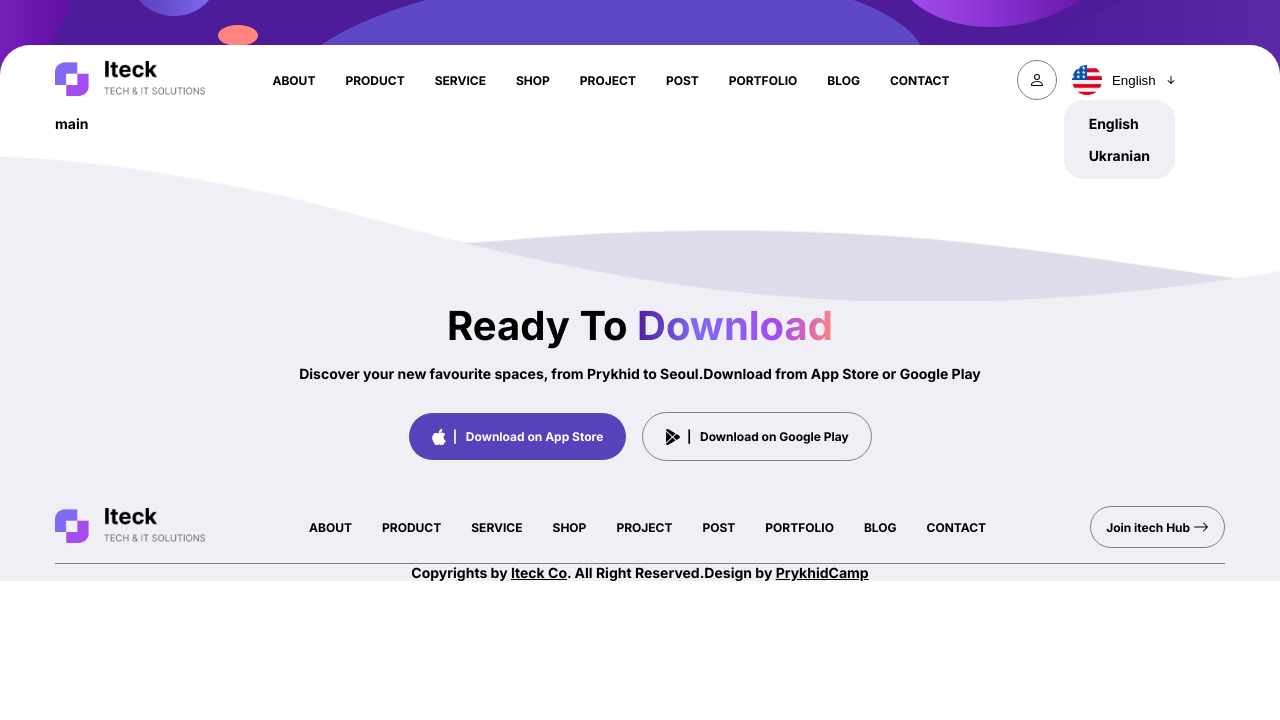
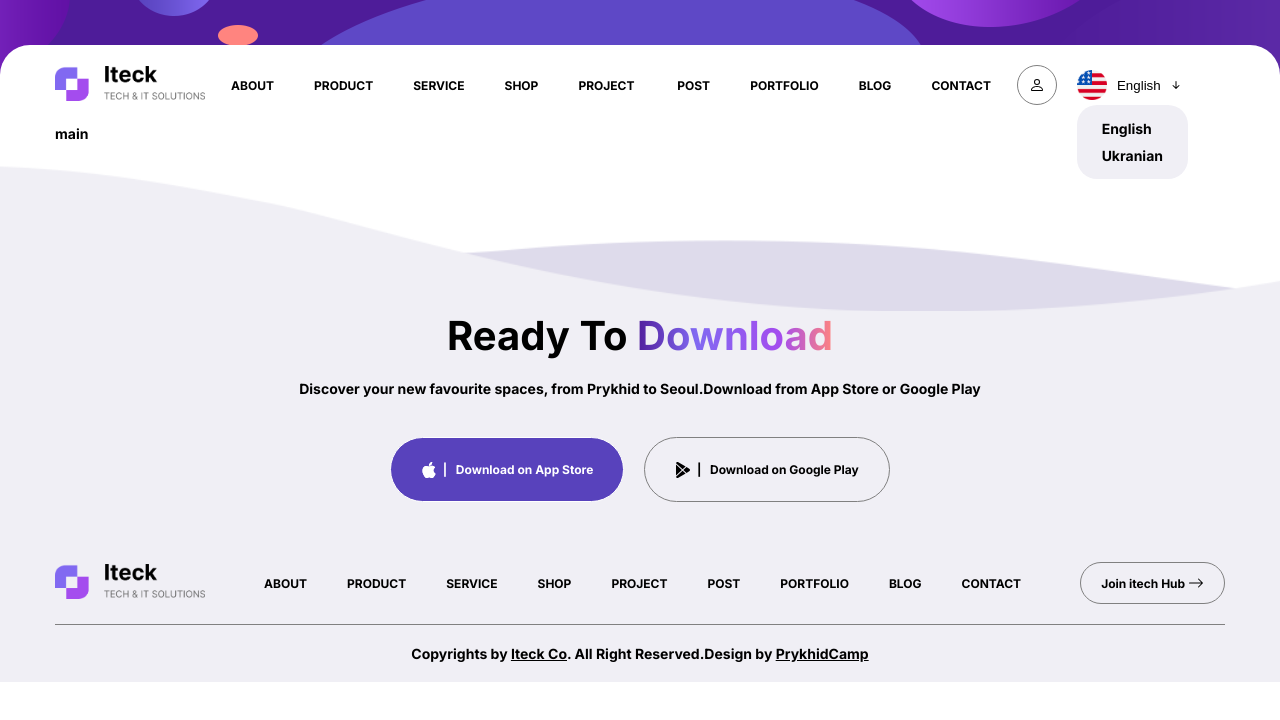
Before and after one commit to AnjeiPrykhid/itech, a website built with Vite: page index.html in a window 1280 px wide. Built offline with nearby package versions, Linux system fonts and the light colour scheme.

Commit message:
lesson 8: adaptive footer, header for mobile

```diff
--- a/index.html
+++ b/index.html
@@ -17,6 +17,7 @@
           </a>
 
           <nav class="navigation">
+            <nav class="navigation header__navigation">
               <ul>
                 <li><a class="link" href="./pages/about/index.html">About</a></li>
                 <li>
@@ -29,19 +30,23 @@
                   <a class="link" href="./pages/shop/index.html">Shop</a>
                 </li>
                 <li>
-                <a class="link" href="./pages/project/index.html">Project</a>
+                  <a class="link" href="./pages/project/index.html">Project&nbsp;<svg xmlns="http://www.w3.org/2000/svg" width="16" height="16" fill="currentColor" class="header__svg_tablet" viewBox="0 0 16 16">
+                    <path fill-rule="evenodd" d="M8 4a.5.5 0 0 1 .5.5v5.793l2.146-2.147a.5.5 0 0 1 .708.708l-3 3a.5.5 0 0 1-.708 0l-3-3a.5.5 0 1 1 .708-.708L7.5 10.293V4.5A.5.5 0 0 1 8 4z"/>
+                  </svg></a>
                 </li>
-              <li><a class="link" href="./pages/post/index.html">Post</a></li>
-              <li>
+                <li class="header__link_tablet header__link_tablet_one"><a class="link" href="./pages/post/index.html">Post</a></li>
+                <li  class="header__link_tablet header__link_tablet_two" >
                   <a class="link" href="./pages/portfolio/index.html"
                     >Portfolio</a
                   >
                 </li>
-              <li><a class="link" href="./pages/blog/index.html">Blog</a></li>
-              <li>
-                <a class="link" href="./pages/contact/index.html">Contact</a>
+                <li  class="header__link_tablet header__link_tablet_three"><a class="link" href="./pages/blog/index.html">Blog</a></li>
+                <li  class="header__link_tablet header__link_tablet_four">
+                  <a class="link " href="./pages/contact/index.html">Contact</a>
                 </li>
               </ul>
+            </nav>
+
           </nav>
           <div class="header__buttons">
             <button class="button button_round">
@@ -78,6 +83,7 @@
 
     <footer>
       <div class="footer__wave"></div>
+      <div class="container">
         <div class="container footer__container">
           <div class="footer__top">
             <p class="text_biggest">Ready To <span class=" text_gradient">Download</span></p>
@@ -105,7 +111,7 @@
             ><img class="logo" src="assets/images/logoitech.png" alt="logo" />
           </a>
 
-          <nav class="navigation">
+          <nav class="navigation footer__navigation">
             <ul>
               <li><a class="link" href="./pages/about/index.html">About</a></li>
               <li>
@@ -115,24 +121,24 @@
                 <a class="link" href="./pages/service/index.html">Service</a>
               </li>
               <li>
-                <a class="link" href="./pages/shop/index.html">Shop</a>
+                <a class="link"  href="./pages/shop/index.html">Shop</a>
               </li>
               <li>
                 <a class="link" href="./pages/project/index.html">Project</a>
               </li>
-              <li><a class="link" href="./pages/post/index.html">Post</a></li>
+              <li ><a class="link" >Post</a>
+              </li>
               <li>
-                <a class="link" href="./pages/portfolio/index.html"
-                  >Portfolio</a
-                >
+                <a class="link" href="./pages/portfolio/index.html">Portfolio</a>
               </li>
-              <li><a class="link" href="./pages/blog/index.html">Blog</a></li>
+              <li><a class="link" href="./pages/blog/index.html">Blog</a>
+              </li>
               <li>
                 <a class="link" href="./pages/contact/index.html">Contact</a>
               </li>
             </ul>
           </nav>
-          <a href="./pages/contact/index.html" class="button">
+          <a href="./pages/contact/index.html" class="button footer__button">
             Join itech Hub&nbsp;<svg
               xmlns="http://www.w3.org/2000/svg"
               width="16"
@@ -152,6 +158,8 @@
             <p>Copyrights by <a href="#" target="_blank">Iteck Co</a>. All Right Reserved.Design by <a href="#" target="_blank"> PrykhidCamp</a></p>
           </div>
         </div>
+      </div>
+
 
 
 
--- a/styles/button.scss
+++ b/styles/button.scss
@@ -1,5 +1,7 @@
+@use'variables' as v;
+
 .button {
-  --size: 40px;
+  --size: 30px;
 
   display: flex;
   justify-content: center;
@@ -41,4 +43,8 @@
     height: calc(var(--gap) * 1.15);
     padding: calc(var(--gap) * 1) calc(var(--gap) * 1.5);
   }
+
+  @media (min-width: v.$tablet) {
+    --size: 40px;
+  }
 }
--- a/styles/footer.scss
+++ b/styles/footer.scss
@@ -1,3 +1,5 @@
+@use'variables' as v;
+
 footer {
 --wave-size: 269px;
 position: relative;
@@ -43,11 +45,38 @@ background-color: var(--cream-color);
     .footer__center {
         width: 100%;
         display: flex;
+        flex-direction: column;
         justify-content: space-between;
         align-items: center;
+
         gap: var(--gap);
         padding: var(--gap) 0;
         border-bottom: 1px solid grey;
+
+        @media (min-width: v.$tablet) {
+            flex-direction: row;
+            justify-content: space-between;
+            align-items: center;
+        }
+    }
+
+    .footer__navigation ul {
+    flex-wrap: wrap;
+    gap: var(--gap) calc(var(--gap) * 2);
+        li {
+            display: flex;
+            width: 88px;
+            align-self: start;
+        }
+
+        @media (min-width: v.$tablet) {
+            justify-content: space-around;
+        }
+        @media (min-width: v.$desktop){
+            li{
+                width: auto;
+            }
+        }
     }
 
     .footer__lang {
@@ -55,11 +84,21 @@ background-color: var(--cream-color);
     }
     .footer__buttons {
         display: flex;
+        flex-direction: column;
         gap: var(--gap);
         margin: calc(var(--gap)* 2) 0 ;
+
+        @media (min-width: v.$bigger-mobile){
+            flex-direction: row;
+        }
+    }
+
+    .footer__button {
+        white-space: nowrap;
     }
 
     .footer__bottom {
+        padding: 20px;
         a{
             text-decoration: underline;
             &:hover, &:active, &:focus {
--- a/styles/header.scss
+++ b/styles/header.scss
@@ -1,3 +1,5 @@
+@use'variables' as v;
+
 .top_banner {
   width: 100%;
   height: 75px;
@@ -49,32 +51,106 @@ header {
     background-color: var(--cream-color);
     border-radius:  20px;
 
-    display: flex;
     position: absolute;
-    flex-direction: column;
-    align-items: flex-start;
 
     padding: 10px 0;
     top: 40px;
-    right: 50px;
+    right: 60px;
     gap: 5px;
 
     a {
+      display: block;
       padding: 5px 25px;
-      width: 100%;
+      width: calc(100% - 50px);
+
       &:hover {
         background-color: var(--white-color);
       }
     }
+    @media (min-width: v.$tablet) {
+      right: -5px;
+    }
+
+    @media (min-width: v.$desktop) {
+      right: 37px;
+    }
   }
 
+.header__navigation {
+  @media (max-width: v.$tablet) {
+    display: none;
+  }
+}
 
   .navigation ul {
+    position: relative;
     display: flex;
+    column-gap: calc(var(--gap)* 2);
+    row-gap: calc(var(--gap)/ 2);
     gap: calc(var(--gap) * 2);
     font: var(--smaller-font);
     text-transform: uppercase;
     font: var(--smaller-font);
     text-transform: uppercase;
+
+    a{
+      display: flex;
+      justify-content: center;
+      align-items: center;
+    }
+
   }
+
+nav {
+  position: relative;
 }
+
+  .header__svg_tablet{
+  display: none;
+
+  @media (min-width: 768px) {
+    display: inline;
+  }
+  @media (min-width: v.$desktop) {
+    display: none;
+  }
+  }
+
+    .header__link_tablet {
+      @media (min-width: v.$tablet) {
+      --top: 27px;
+
+      position:absolute;
+      right: -18px;
+      width: 120px;
+      height: var(--top);
+      display: flex;
+      align-items: center;
+      justify-content: center;
+
+      &_one {
+        top: var(--top);
+      }
+      &_two {
+        top: calc(var(--top) *2);
+      }
+      &_three {
+        top: calc(var(--top) *3);
+      }
+      &_four {
+        top: calc(var(--top) *4);
+
+
+      }
+    }
+
+    @media (min-width: v.$desktop) {
+      position: static;
+      width: auto;
+      height: auto;
+
+    }
+  }
+
+
+  }
--- a/styles/layout.scss
+++ b/styles/layout.scss
@@ -17,13 +17,15 @@ header, main, footer {
 
   .container {
     width: 100%;
+    padding: var(--gap);
 
     @media (min-width: v.$bigger-mobile) {
-        width: 576px;
+        width: 510px;
       }
 
     @media (min-width: v.$tablet) {
       width: 720px;
+      padding: 0;
     }
 
     @media (min-width: v.$desktop) {
--- a/styles/variables.scss
+++ b/styles/variables.scss
@@ -1,7 +1,9 @@
 
     //breakpoints
-$tablet: 768;
+
+$tablet: 768px;
 $bigger-mobile: 576px;
+$bigger-tablet: 992px;
 $desktop: 1200px;
 $bigger-desktop: 1400px;
 
@@ -10,10 +12,20 @@ $bigger-desktop: 1400px;
 
 
 :root {
---smaller-font:700 12px 'Inter', sans-serif;
---font: 400 14px 'Inter', sans-serif;
---biggest: 700 40px 'Inter', sans-serif;
+--smaller-font:700 11px 'Inter', sans-serif;
+--font: 400 13px 'Inter', sans-serif;
+--biggest: 700 25px 'Inter', sans-serif;
 
     --transition: 0.3s;
     --gap: 15px;
+
+    @media (min-width: $bigger-tablet) {
+        --gap: 20px;
+      }
+
+      @media (min-width: $tablet) {
+        --smaller-font:700 12px 'Inter', sans-serif;
+        --font: 400 14px 'Inter', sans-serif;
+        --biggest: 700 40px 'Inter', sans-serif;
+      }
 }
```
Lines whose indentation alone changed are shown as unchanged.
